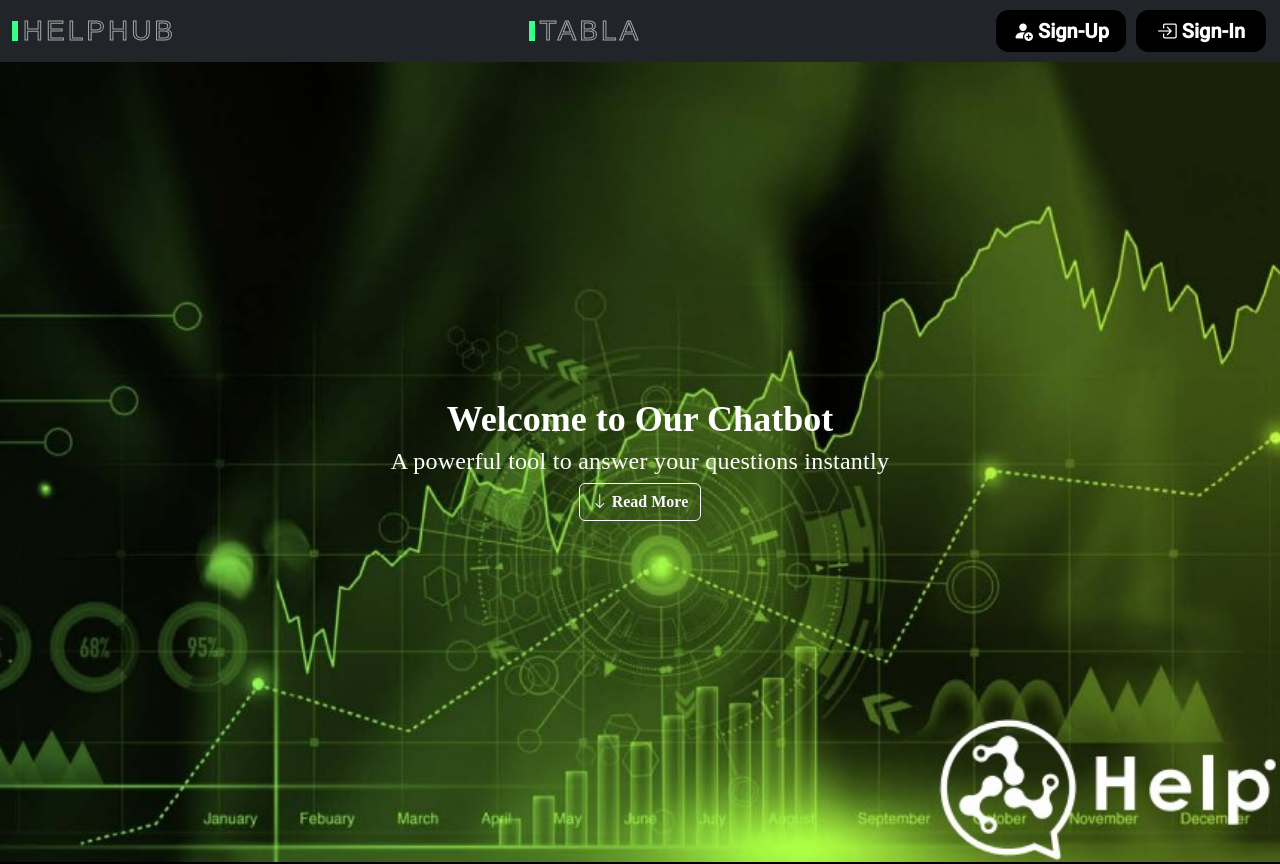
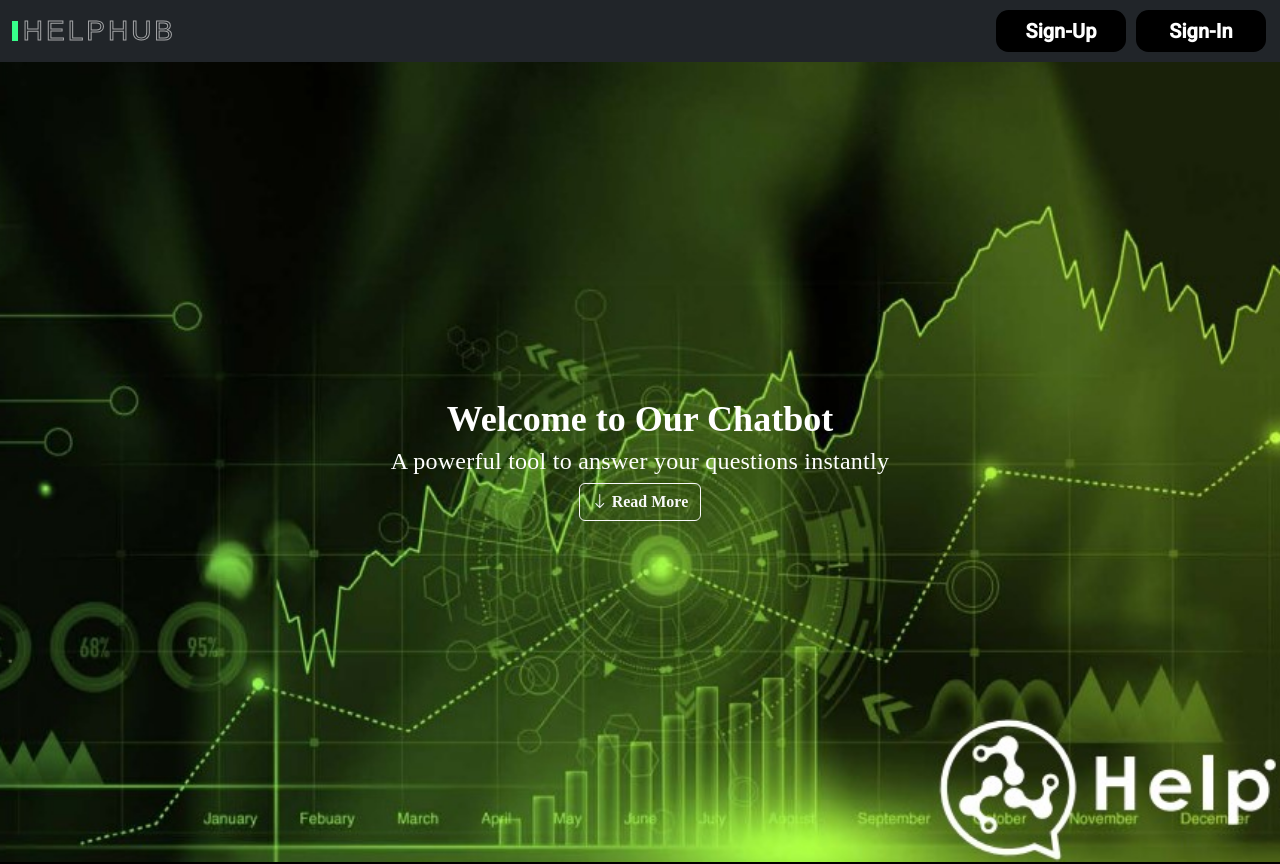
Before and after one commit to PJMonticoli/angular-supabase, an Angular app in the folder helphubapp/: page / in a window 1280 px wide. Shown: the top 864 px of the page. Built offline with nearby package versions, Linux system fonts and the light colour scheme.

Commit message:
corrijo ubicacion botones en sidenav y alert de delete registro

```diff
--- a/helphubapp/src/app/components/sidenav/sidenav.component.css
+++ b/helphubapp/src/app/components/sidenav/sidenav.component.css
@@ -151,17 +151,17 @@
     display: flex;
     align-items: center;
     justify-content: flex-start;
-    width: 45px;
-    height: 45px;
+    height: 100%;
     border: none;
-    border-radius: 50%;
+    border-radius: 0;
     cursor: pointer;
     position: relative;
     overflow: hidden;
     transition-duration: .3s;
     box-shadow: 2px 2px 10px rgba(0, 0, 0, 0.199);
-    background-color: rgb(0, 0, 0);
-  }
+    background-color: transparent;
+}
+
 
   /* plus sign */
   .sign {
--- a/helphubapp/src/app/components/sidenav/sidenav.component.html
+++ b/helphubapp/src/app/components/sidenav/sidenav.component.html
@@ -51,15 +51,20 @@
             <span class="navbar-toggler-icon"></span>
         </button>
         <div class="collapse navbar-collapse" id="navbarSupportedContent">
-                <button class="button mx-auto" data-text="Awesome" routerLink="vectors_table">
+            <ul class="navbar-nav mx-auto mb-2 mb-lg-0">
+                @if (isLoggedIn()) {
+                    <li class="nav-item">
+                        <button class="button" data-text="Awesome" routerLink="vectors_table">
                             <span class="actual-text">&nbsp;Tabla&nbsp;</span>
                             <span aria-hidden="true" class="hover-text">&nbsp;Tabla&nbsp;</span>
                         </button>
+                    </li>
+                }
+            </ul>
+            @if(!isLoggedIn()) {
+                <button class="btn btn-primary mx-2" routerLink="/user-register">Sign-Up</button>
+                <button class="btn btn-success" routerLink="/user-login">Sign-In</button>
 
-            <div class="d-flex justify-content-end">
-                @if(!isLoggedIn()) {
-                    <button class="btn bi bi-person-fill-add" routerLink="/user-register"> Sign-Up </button>
-                    <button class="btn bi bi-box-arrow-in-right ms-2" routerLink="/user-login"> Sign-In</button>
             }
             @else if (isLoggedIn()){
                 <button class="Btn" (click)="cerrarSesion()">
@@ -69,5 +74,4 @@
             }
         </div>
     </div>
-    </div>
 </nav>
```
Lines whose indentation alone changed are shown as unchanged.
